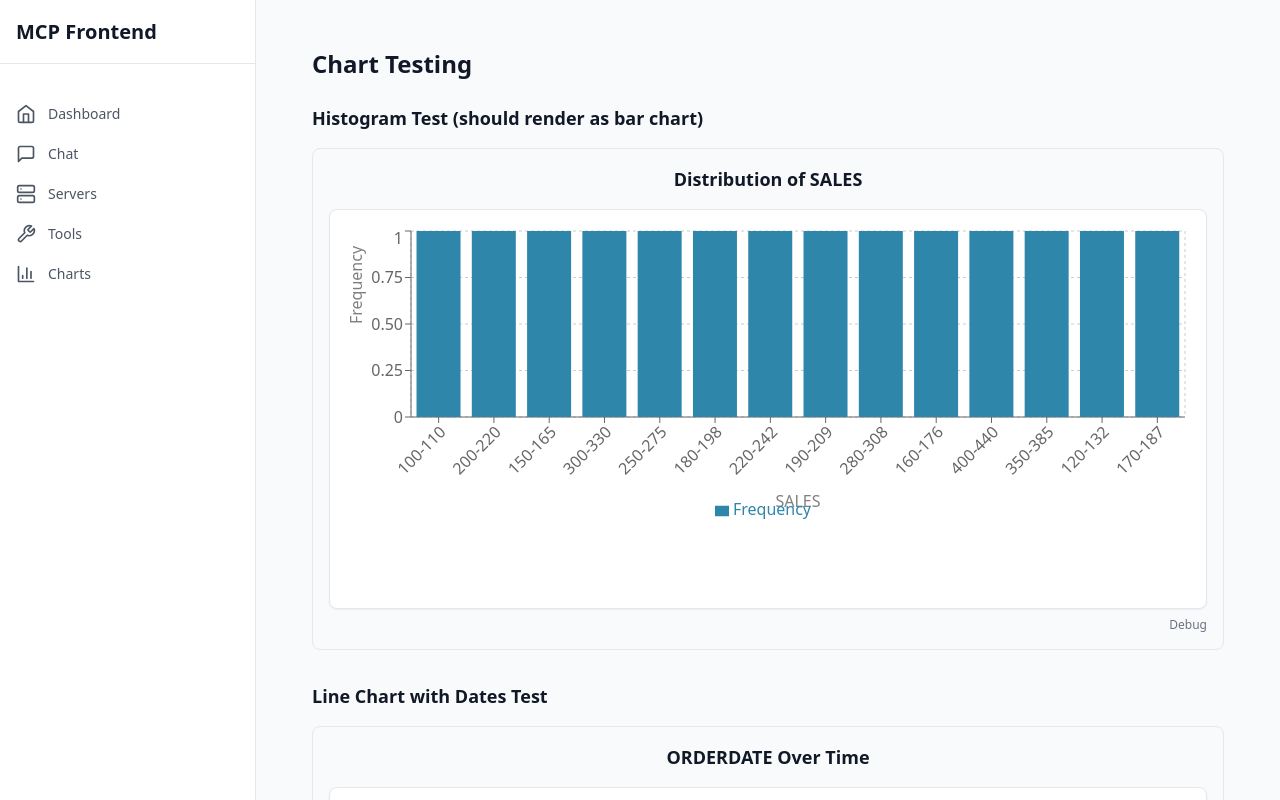
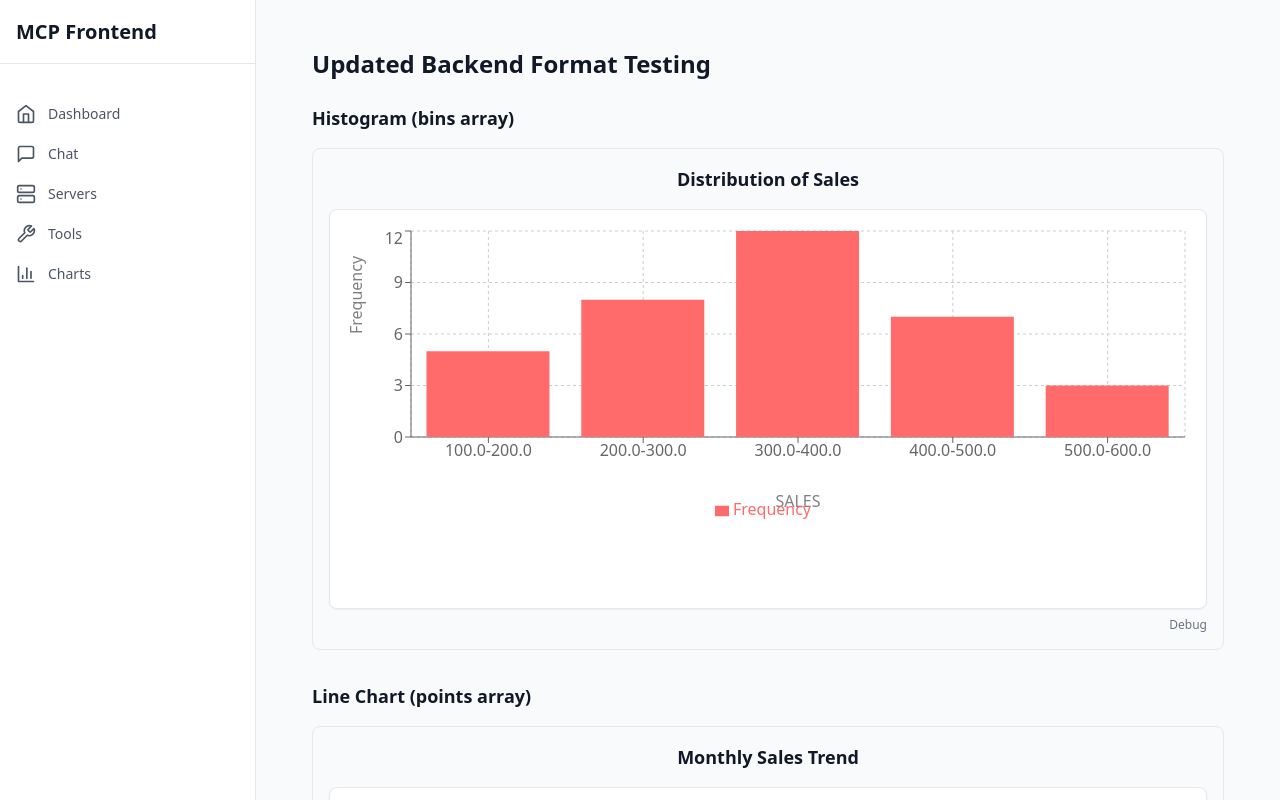
Before and after one commit to JimsonR/mcpdatavisfrontend, a React (Vite) app: page /test-charts in a window 1280 px wide. Shown: the top 800 px of the page. Built offline with nearby package versions, Linux system fonts and the light colour scheme.

Commit message:
working all graphs

```diff
--- a/src/components/SmartChart.tsx
+++ b/src/components/SmartChart.tsx
@@ -142,7 +142,21 @@ export default function SmartChart({
   const processSimpleChartData = (data: any) => {
     switch (data.type) {
       case 'histogram':
-        // Convert histogram data to bar chart format
+        // Handle new histogram format with bins array
+        if (Array.isArray(data.data) && data.data.length > 0 && data.data[0].range && data.data[0].count !== undefined) {
+          // New format: bins array with range and count
+          return {
+            type: 'bar',
+            title: data.title || `Distribution of ${data.column}`,
+            x_label: data.column || 'Value Range',
+            y_label: 'Frequency',
+            data: data.data.map((bin: any) => ({
+              label: `${bin.range[0].toFixed(1)}-${bin.range[1].toFixed(1)}`,
+              value: bin.count
+            }))
+          }
+        } else {
+          // Legacy format: Convert histogram data to bar chart format
           const counts: { [key: string]: number } = {}
 
           // Process the data to create buckets
@@ -182,11 +196,29 @@ export default function SmartChart({
               value: count
             }))
           }
+        }
 
       case 'line':
         // Convert line data to proper format
         if (Array.isArray(data.data)) {
-          // Check if data contains dates
+          // Check if data is already in {x, y} format (new tool format)
+          if (data.data.length > 0 && typeof data.data[0] === 'object' &&
+              data.data[0].hasOwnProperty('x') && data.data[0].hasOwnProperty('y')) {
+            // Data is already in correct format, just ensure proper structure
+            return {
+              type: 'line',
+              title: data.title || 'Line Chart',
+              x_label: data.x_label || 'X',
+              y_label: data.y_label || 'Y',
+              data: data.data.map((point: any) => ({
+                x: point.x,
+                y: typeof point.y === 'string' ? parseFloat(point.y) : point.y,
+                label: `${point.x}: ${point.y}`
+              }))
+            }
+          }
+
+          // Legacy format: check if data contains dates
           const isDateData = data.data.some((value: any) => {
             if (typeof value === 'string') {
               // Check for date patterns like "2/24/2003 0:00"
@@ -234,7 +266,18 @@ export default function SmartChart({
         break
 
       case 'bar':
-        // Already in correct format, just ensure proper structure
+        // Handle new bar format with bars array
+        if (Array.isArray(data.data) && data.data.length > 0 && data.data[0].label !== undefined && data.data[0].value !== undefined) {
+          // New format: bars array with label and value
+          return {
+            type: 'bar',
+            title: data.title || `${data.y} by ${data.x}`,
+            x_label: data.x || 'Category',
+            y_label: data.y || 'Value',
+            data: data.data
+          }
+        } else {
+          // Legacy format: already in correct format, just ensure proper structure
           return {
             type: 'bar',
             title: data.title || `${data.column} Analysis`,
@@ -242,14 +285,71 @@ export default function SmartChart({
             y_label: data.y_label || 'Value',
             data: data.data
           }
+        }
 
       case 'pie':
-        // Already in correct format
+        // Handle new pie format with slices array
+        if (Array.isArray(data.data) && data.data.length > 0 && data.data[0].label !== undefined && data.data[0].value !== undefined) {
+          // New format: slices array with label and value
           return {
             type: 'pie',
             title: data.title || `${data.column} Distribution`,
             data: data.data
           }
+        } else {
+          // Legacy format: already in correct format
+          return {
+            type: 'pie',
+            title: data.title || `${data.column} Distribution`,
+            data: data.data
+          }
+        }
+
+      case 'scatter':
+        // Handle scatter plot with points array
+        if (Array.isArray(data.data) && data.data.length > 0 &&
+            typeof data.data[0] === 'object' &&
+            data.data[0].hasOwnProperty('x') && data.data[0].hasOwnProperty('y')) {
+          // Data is in {x, y} format
+          return {
+            type: 'scatter',
+            title: data.title || `${data.y} vs ${data.x}`,
+            x_label: data.x || 'X',
+            y_label: data.y || 'Y',
+            data: data.data.map((point: any) => ({
+              x: typeof point.x === 'string' ? parseFloat(point.x) || point.x : point.x,
+              y: typeof point.y === 'string' ? parseFloat(point.y) : point.y,
+              label: `${point.x}: ${point.y}`
+            }))
+          }
+        }
+        break
+
+      case 'area':
+        // Handle area chart with series object
+        if (typeof data.data === 'object' && !Array.isArray(data.data)) {
+          // New format: series object with multiple y columns
+          const firstSeries = Object.keys(data.data)[0]
+          const firstSeriesData = data.data[firstSeries]
+
+          if (Array.isArray(firstSeriesData) && firstSeriesData.length > 0 &&
+              typeof firstSeriesData[0] === 'object' &&
+              firstSeriesData[0].hasOwnProperty('x') && firstSeriesData[0].hasOwnProperty('y')) {
+            // For now, use the first series for area chart
+            return {
+              type: 'area',
+              title: data.title || `Area chart of ${data.y} by ${data.x}`,
+              x_label: data.x || 'X',
+              y_label: data.y || 'Y',
+              data: firstSeriesData.map((point: any) => ({
+                x: typeof point.x === 'string' ? parseFloat(point.x) || point.x : point.x,
+                y: typeof point.y === 'string' ? parseFloat(point.y) : point.y,
+                label: `${point.x}: ${point.y}`
+              }))
+            }
+          }
+        }
+        break
 
       default:
         return data
@@ -262,22 +362,33 @@ export default function SmartChart({
   const processedChartData = useMemo(() => {
     try {
       // If it's already structured chart data, check if it needs processing
-      if (chartData?.type && chartData?.data) {
+      if (chartData?.type && (chartData?.data || chartData?.points || chartData?.bins || chartData?.bars || chartData?.slices || chartData?.series)) {
+        // Handle the new formats with different array names
+        const dataToProcess = {
+          ...chartData,
+          data: chartData.data || chartData.points || chartData.bins || chartData.bars || chartData.slices || chartData.series
+        }
+
         // Check if it's an MCP simple chart that needs processing
-        if (['histogram', 'line', 'bar', 'pie'].includes(chartData.type) &&
-            (chartData.column || chartData.title)) {
-          return processSimpleChartData(chartData)
+        if (['histogram', 'line', 'bar', 'pie', 'scatter', 'area'].includes(chartData.type) &&
+            (chartData.column || chartData.title || chartData.x || chartData.y)) {
+          return processSimpleChartData(dataToProcess)
         }
         // Otherwise return as-is for already processed data
-        return chartData
+        return dataToProcess
       }
 
       // Try to detect your MCP tool's format (create_simple_chart output)
       if (typeof chartData === 'string') {
         try {
           const parsed = JSON.parse(chartData)
-          if (parsed.type && parsed.data) {
-            return processSimpleChartData(parsed)
+          if (parsed.type && (parsed.data || parsed.points || parsed.bins || parsed.bars || parsed.slices || parsed.series)) {
+            // Normalize the data structure
+            const normalizedData = {
+              ...parsed,
+              data: parsed.data || parsed.points || parsed.bins || parsed.bars || parsed.slices || parsed.series
+            }
+            return processSimpleChartData(normalizedData)
           }
         } catch (e) {
           // Not JSON, continue with other detection
--- a/src/pages/ChartTest.tsx
+++ b/src/pages/ChartTest.tsx
@@ -1,61 +1,85 @@
 import SmartChart from '../components/SmartChart'
 
 export default function ChartTest() {
-  // Test data that matches your MCP tool output format
-  const histogramData = {
+  // New histogram format with bins (your updated backend)
+  const newHistogramData = {
     "type": "histogram",
-    "data": [100, 200, 150, 300, 250, 180, 220, 190, 280, 160, 400, 350, 120, 170],
-    "title": "Distribution of SALES",
+    "bins": [
+      {"range": [100, 200], "count": 5},
+      {"range": [200, 300], "count": 8},
+      {"range": [300, 400], "count": 12},
+      {"range": [400, 500], "count": 7},
+      {"range": [500, 600], "count": 3}
+    ],
+    "title": "Distribution of Sales",
     "column": "SALES"
   }
 
-  const lineData = {
+  // New line format with points (your updated backend)
+  const newLineData = {
     "type": "line",
-    "data": [
-      "2/24/2003 0:00",
-      "5/7/2003 0:00",
-      "7/1/2003 0:00",
-      "8/25/2003 0:00",
-      "10/10/2003 0:00",
-      "10/28/2003 0:00",
-      "11/11/2003 0:00",
-      "11/18/2003 0:00",
-      "12/1/2003 0:00"
+    "points": [
+      { "x": "2", "y": 2871.0 },
+      { "x": "5", "y": 7329.06 },
+      { "x": "7", "y": 3307.77 },
+      { "x": "10", "y": 4132.7 },
+      { "x": "11", "y": 3492.48 }
     ],
-    "title": "ORDERDATE Over Time",
-    "column": "ORDERDATE"
+    "title": "Monthly Sales Trend",
+    "x": "MONTH_ID",
+    "y": "SALES"
   }
 
   return (
     <div className="p-6">
-      <h1 className="text-2xl font-bold mb-6">Chart Testing</h1>
+      <h1 className="text-2xl font-bold mb-6">Updated Backend Format Testing</h1>
 
       <div className="space-y-8">
         <div>
-          <h2 className="text-lg font-semibold mb-4">Histogram Test (should render as bar chart)</h2>
+          <h2 className="text-lg font-semibold mb-4">Histogram (bins array)</h2>
           <div className="border border-gray-200 rounded-lg p-4">
-            <SmartChart chartData={histogramData} height={300} />
+            <SmartChart chartData={newHistogramData} height={300} />
           </div>
         </div>
 
         <div>
-          <h2 className="text-lg font-semibold mb-4">Line Chart with Dates Test</h2>
+          <h2 className="text-lg font-semibold mb-4">Line Chart (points array)</h2>
           <div className="border border-gray-200 rounded-lg p-4">
-            <SmartChart chartData={lineData} height={300} />
+            <SmartChart chartData={newLineData} height={300} />
           </div>
         </div>
 
         <div>
-          <h2 className="text-lg font-semibold mb-4">Raw Data (for debugging)</h2>
+          <h2 className="text-lg font-semibold mb-4">JSON String Test (exact tool output)</h2>
+          <div className="border border-gray-200 rounded-lg p-4">
+            <SmartChart
+              chartData={JSON.stringify(newLineData, null, 2)}
+              height={300}
+            />
+          </div>
+          <p className="text-sm text-gray-600 mt-2">
+            This simulates your create_visualization tool output exactly
+          </p>
+        </div>
+
+        <div>
+          <h2 className="text-lg font-semibold mb-4">Debug Info</h2>
           <details className="bg-gray-100 p-4 rounded-lg">
-            <summary className="cursor-pointer font-medium">Show Raw Data</summary>
-            <pre className="mt-2 text-sm overflow-x-auto">
-              <strong>Histogram Data:</strong>
-              {JSON.stringify(histogramData, null, 2)}
-
-              <strong>Line Data:</strong>
-              {JSON.stringify(lineData, null, 2)}
-            </pre>
+            <summary className="cursor-pointer font-medium">Show Raw Data Formats</summary>
+            <div className="mt-2 space-y-4">
+              <div>
+                <strong>Histogram Format:</strong>
+                <pre className="text-xs mt-1 p-2 bg-white rounded overflow-x-auto">
+{JSON.stringify(newHistogramData, null, 2)}
+                </pre>
+              </div>
+              <div>
+                <strong>Line Format:</strong>
+                <pre className="text-xs mt-1 p-2 bg-white rounded overflow-x-auto">
+{JSON.stringify(newLineData, null, 2)}
+                </pre>
+              </div>
+            </div>
           </details>
         </div>
       </div>
```
Also changed, not shown: VISUALIZATION_INTEGRATION_EXAMPLE.js (added, +29 -0 lines), 2 other files (tests, documents, lock files or other folders). Lines whose indentation alone changed are shown as unchanged.
